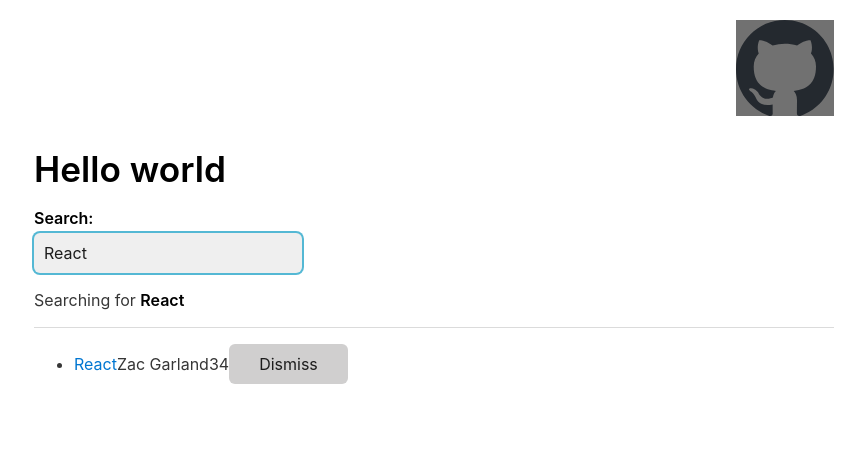
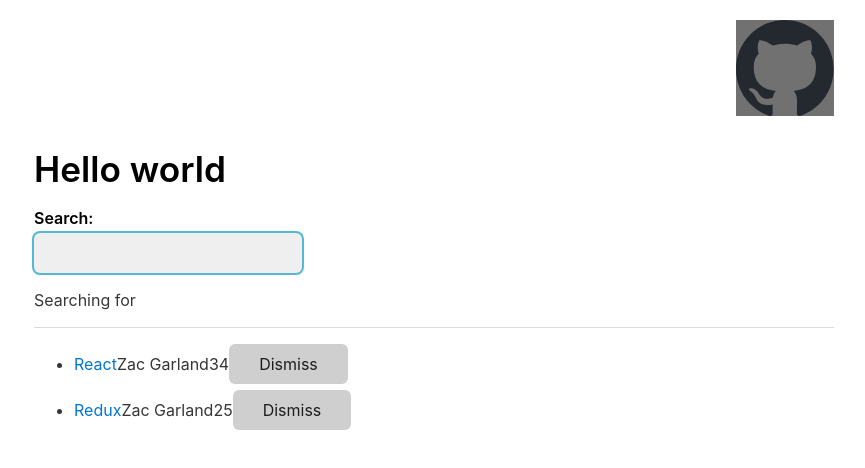
Before and after one commit to zac-garland/hacker-stories-zg, a React (Create React App) app: page / in a window 1280 px wide. Shown: the top 468 px of the page, without its empty margins (206-1071 px from the left). Built offline with nearby package versions, Linux system fonts and the light colour scheme.

Commit message:
added async data fetch

```diff
--- a/src/App.js
+++ b/src/App.js
@@ -1,5 +1,55 @@
 import "./App.css";
 import React from "react";
+
+const InputWithLabel = ({
+  id,
+  value,
+  type = "text",
+  onInputChange,
+  isFocused,
+  children,
+}) => {
+  return (
+    <>
+      <label htmlFor={id}>{children}</label>
+      <input
+        id={id}
+        type={type}
+        autoFocus
+        value={value}
+        onChange={onInputChange}
+      />
+      <p>
+        Searching for <strong>{value}</strong>
+      </p>
+    </>
+  );
+};
+
+const useStorageState = (key, initialState) => {
+  const [value, setValue] = React.useState(
+    localStorage.getItem(key) || initialState
+  );
+
+  React.useEffect(() => {
+    localStorage.setItem(key, value);
+  }, [value, key]);
+
+  return [value, setValue];
+};
+
+/*
+  const [searchTerm, setSearchTerm] = React.useState(
+    localStorage.getItem("search") || "React"
+  );
+
+  //ensures that if searchTerm is used in multiple locations, it's updated outside of a specific function
+  //useEffect takes in a side effect and dependencies of that sideEffect
+  React.useEffect(() => {
+    localStorage.setItem("search", searchTerm);
+  }, [searchTerm]);
+
+*/
 
 const App = () => {
   const initialStories = [
@@ -21,82 +71,37 @@ const App = () => {
     },
   ];
 
-  const useStorageState = (key, initialState) => {
-    const [value, setValue] = React.useState(
-      localStorage.getItem(key) || initialState
-    );
+  const [searchTerm, setSearchTerm] = useStorageState("search", "");
+  const [stories, setStories] = React.useState([]);
+  const [isLoading, setIsLoading] = React.useState(false);
 
-    React.useEffect(() => {
-      localStorage.setItem(key, value);
-    }, [value, key]);
+  React.useEffect(() => {
+    const getAsyncStories = () => {
+      return new Promise((resolve) => {
+        setTimeout(() => {
+          resolve({ data: { stories: initialStories } });
+        }, 2000);
+      });
+    };
 
-    return [value, setValue];
-  };
-
-  const [searchTerm, setSearchTerm] = useStorageState("search", "React");
-  const [stories, setStories] = React.useState(initialStories);
+    setIsLoading(true);
+    getAsyncStories().then((result) => {
+      setStories(result.data.stories);
+      setIsLoading(false);
+    });
+  }, []);
 
   const handleRemoveStory = (item) => {
     const newStories = stories.filter(
-      (story) => item.objectId !== story.objectId
+      (story) => story.objectId !== undefined && item.objectId !== story.objectId
     );
 
     setStories(newStories);
   };
 
-  /*
-  const [searchTerm, setSearchTerm] = React.useState(
-    localStorage.getItem("search") || "React"
-  );
 
-  //ensures that if searchTerm is used in multiple locations, it's updated outside of a specific function
-  //useEffect takes in a side effect and dependencies of that sideEffect
-  React.useEffect(() => {
-    localStorage.setItem("search", searchTerm);
-  }, [searchTerm]);
 
-*/
 
-  const InputWithLabel = ({
-    id,
-    value,
-    type = "text",
-    onInputChange,
-    isFocused,
-    children,
-  }) => {
-    return (
-      <>
-        <label htmlFor={id}>{children}</label>
-        <input
-          id={id}
-          type={type}
-          autoFocus
-          value={value}
-          onChange={onInputChange}
-        />
-        <p>
-          Searching for <strong>{value}</strong>
-        </p>
-      </>
-    );
-  };
-  /*
-  const Search = ({ search, onSearch }) => {
-    //object destructuring vs. props.x
-
-    return (
-      <>
-        <label htmlFor="search">Search: </label>
-        <input id="search" type="text" value={search} onChange={onSearch}></input>
-
-        <p>
-          Searching for <strong>{search}</strong>
-        </p>
-      </>
-    );
-  };
-*/
   const handleSearch = (event) => {
     setSearchTerm(event.target.value);
   };
@@ -118,7 +123,11 @@ const App = () => {
       </InputWithLabel>
 
       <hr />
-      <List list={searchedStories} onRemoveItem={handleRemoveStory} />
+      {isLoading ? (
+        <p>Loading....</p>
+      ) : (
+        <List list={searchedStories} onRemoveItem={handleRemoveStory} />
+      )}
     </>
   );
 };
@@ -166,6 +175,23 @@ const List = ({ list, onRemoveItem }) => {
 export default App;
 
 /*
+  const Search = ({ search, onSearch }) => {
+    //object destructuring vs. props.x
+
+    return (
+      <>
+        <label htmlFor="search">Search: </label>
+        <input id="search" type="text" value={search} onChange={onSearch}></input>
+
+        <p>
+          Searching for <strong>{search}</strong>
+        </p>
+      </>
+    );
+  };
+*/
+
+/*
 
 // spread and rest operators
 // object destructing
```
